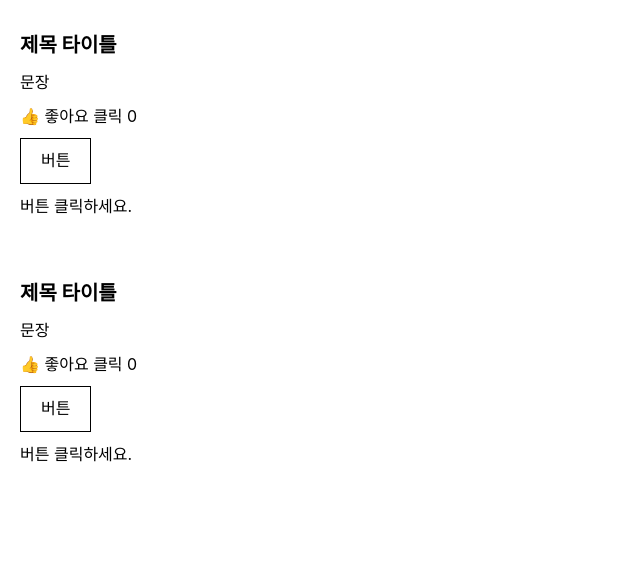
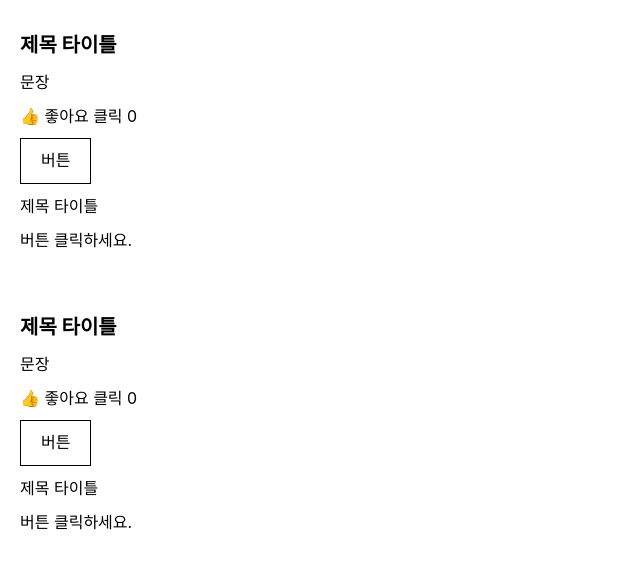
Before and after one commit to wangkodok/React-Study, a React (Create React App) app in the folder my-app/: page / in a window 1280 px wide. Shown: the top 568 px of the page, without its empty margins (0-640 px from the left). Built offline with nearby package versions, Linux system fonts and the light colour scheme.

Commit message:
리액트 함수 props 값 전달하기

```diff
--- a/my-app/src/chapter_props/Props.jsx
+++ b/my-app/src/chapter_props/Props.jsx
@@ -21,6 +21,7 @@ function MyFunction() {
             0,
         ]
     );
+    let [age, setAge] = useState(0);
     let [modal, setModal] = useState(
         [
             false,
@@ -56,7 +57,9 @@ function MyFunction() {
                                modalChange[i] = true;
                                setModal(modalChange);
                                // setModal(!modal); 모달창 1개이면 쓰는 방법
+                               setAge([i]);
                             }} className="btn-content">버튼</button>
+                            <Count array={array} age={age} test={'Count 함수의 props로 전송'} />
                             {
                                 modal[i] === true ?
                                     <div className="modal">
@@ -74,4 +77,11 @@ function MyFunction() {
     )
 }
 
+function Count(props) {
+    console.log(props.test) // 전송 받은 값 사용
+    return (
+        <p>{props.array[props.age]}</p>
+    )
+}
+
 export default MyFunction;
```
